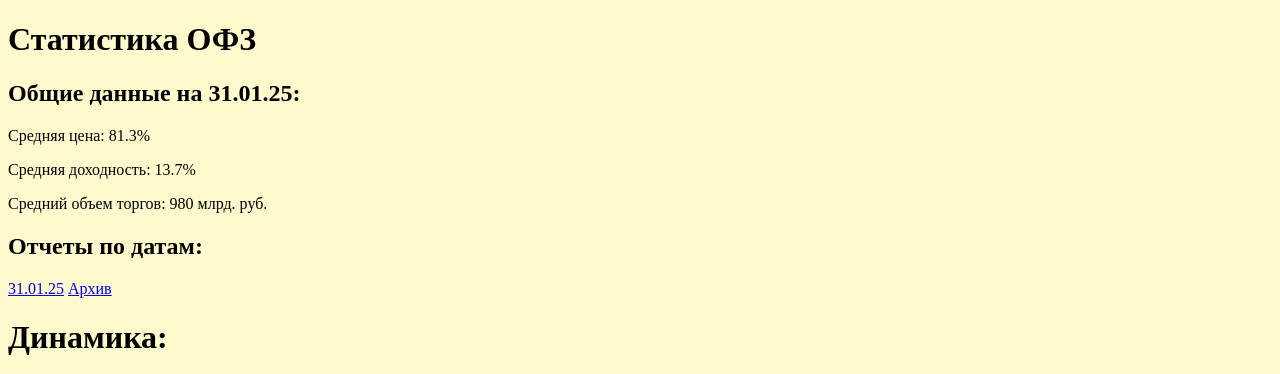
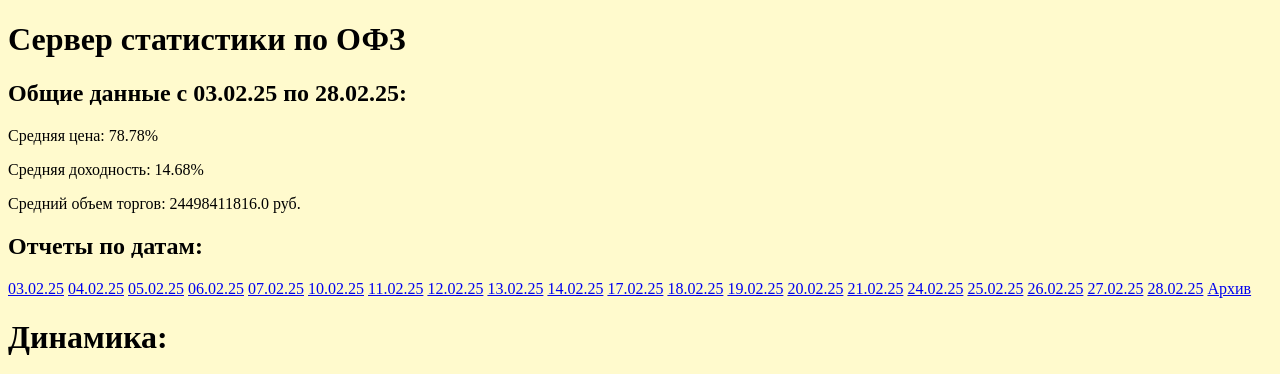
Before and after one commit to BlenikovDmitry/statistics, a plain HTML site: page datasets/bonds/main.html in a window 1280 px wide. Shown: the top 374 px of the page. Drawn offline with Linux system fonts and the light colour scheme.

Commit message:
Add files via upload

```diff
--- a/datasets/bonds/main.html
+++ b/datasets/bonds/main.html
@@ -10,20 +10,39 @@
 
 </head>
  <body bgcolor="#FFFACD">
- <h1> Статистика ОФЗ </h1>
+ <h1> Сервер статистики по ОФЗ </h1>
  <div class = "common_block">
- <h2>Общие данные на 31.01.25:</h2>
+ <h2>Общие данные  c 03.02.25 по 28.02.25:</h2>
  <div class = "common_text">
-<p>Cредняя цена: 81.3%</p>
-<p>Cредняя доходность: 13.7%</p>
-<p>Cредний объем торгов: 980 млрд. руб.</p>
+<p>Cредняя цена: 78.78%</p>
+<p>Cредняя доходность: 14.68%</p>
+<p>Cредний объем торгов: 24498411816.0 руб.</p>
 </div>
 </div>
  <div class = "report_block">
 <h2> Отчеты по датам: </h2>
 <div class = "report_text">
 <p>
-<a href= 31.01.25.html>31.01.25</a>
+<a href= 03.02.25.html>03.02.25</a>
+<a href= 04.02.25.html>04.02.25</a>
+<a href= 05.02.25.html>05.02.25</a>
+<a href= 06.02.25.html>06.02.25</a>
+<a href= 07.02.25.html>07.02.25</a>
+<a href= 10.02.25.html>10.02.25</a>
+<a href= 11.02.25.html>11.02.25</a>
+<a href= 12.02.25.html>12.02.25</a>
+<a href= 13.02.25.html>13.02.25</a>
+<a href= 14.02.25.html>14.02.25</a>
+<a href= 17.02.25.html>17.02.25</a>
+<a href= 18.02.25.html>18.02.25</a>
+<a href= 19.02.25.html>19.02.25</a>
+<a href= 20.02.25.html>20.02.25</a>
+<a href= 21.02.25.html>21.02.25</a>
+<a href= 24.02.25.html>24.02.25</a>
+<a href= 25.02.25.html>25.02.25</a>
+<a href= 26.02.25.html>26.02.25</a>
+<a href= 27.02.25.html>27.02.25</a>
+<a href= 28.02.25.html>28.02.25</a>
 <a href= archive.html>Архив</a>
 </p>
 </div>
```
Also changed, not shown: datasets/bonds/archive.html (added, +45 -0 lines).
